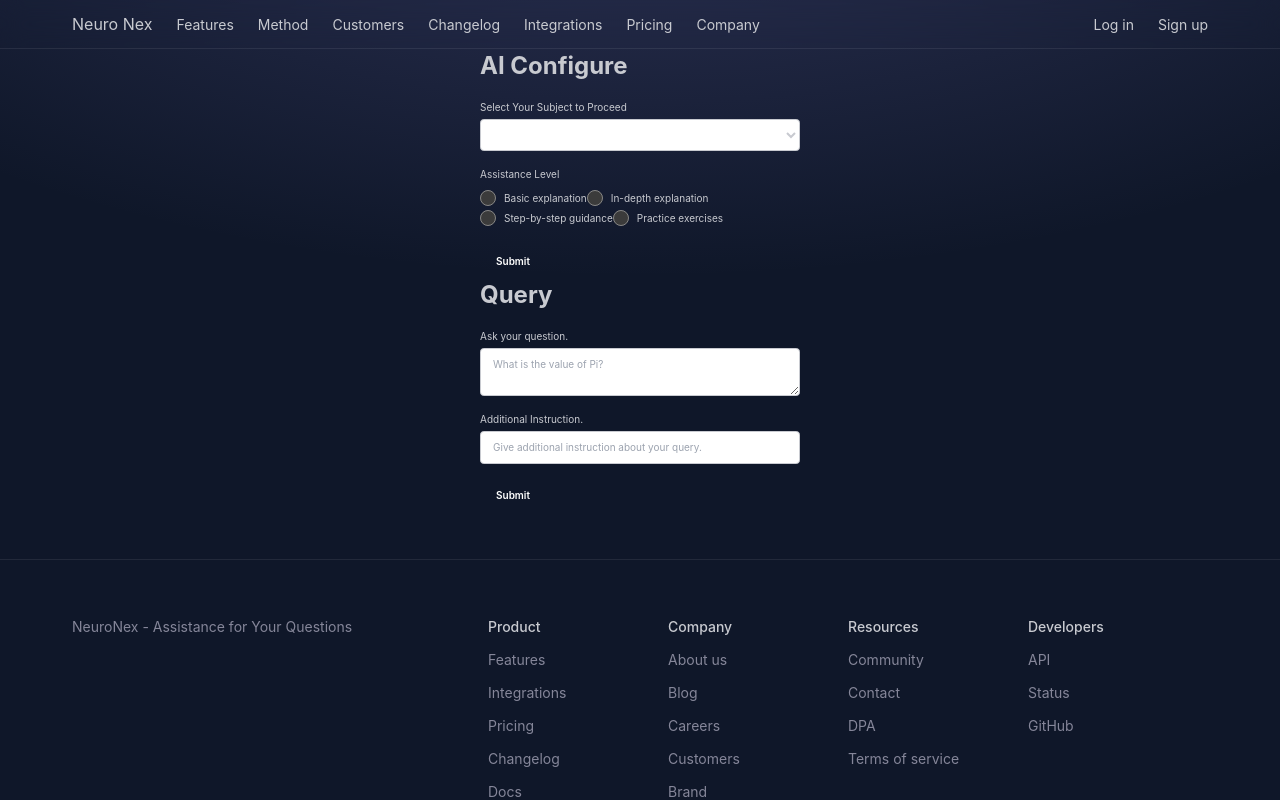
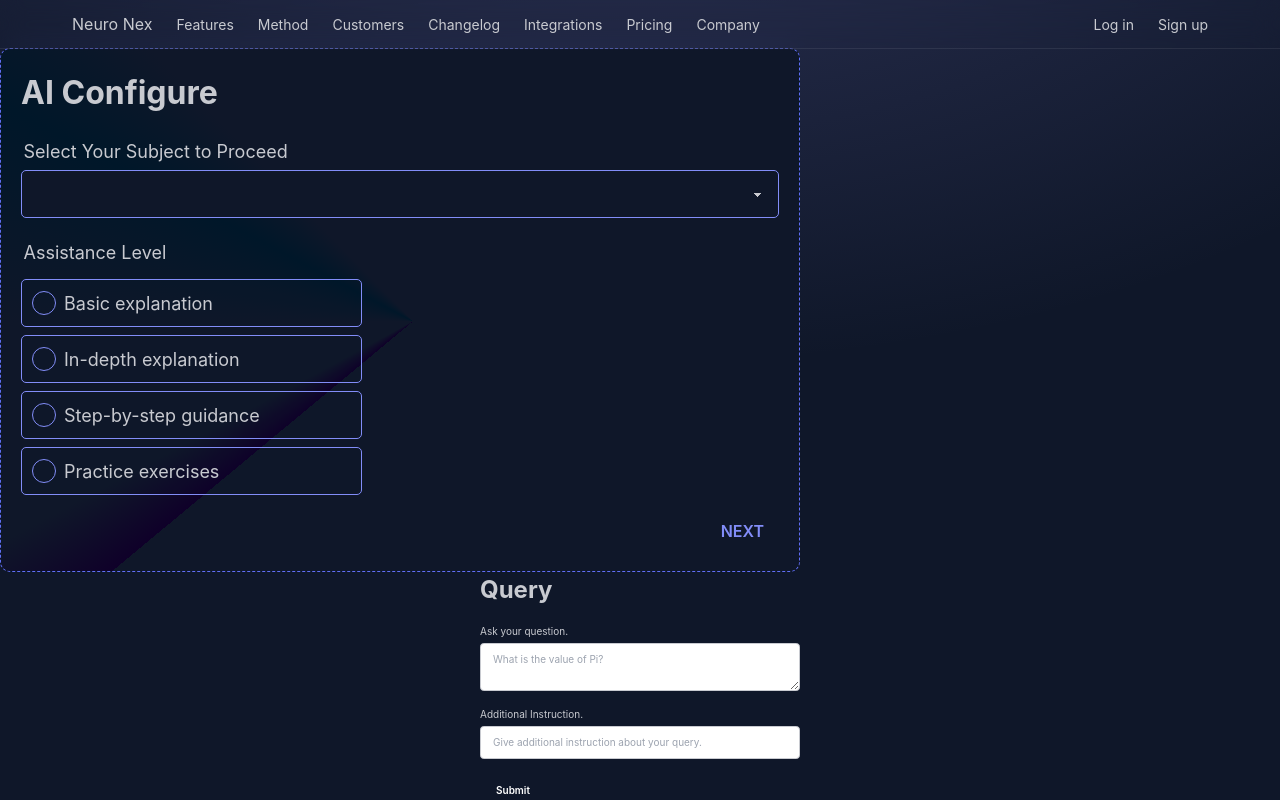
Before and after one commit to hasanshahriar32/neuronex_client, a React (Vite) app: page /compose in a window 1280 px wide. Shown: the top 800 px of the page. Built offline with nearby package versions, Linux system fonts and the light colour scheme; no server answers; sample sign-in values are in the browser's storage.

Commit message:
updated ai settings

```diff
--- a/src/components/FormComposed/AiSetting/AiSetting.jsx
+++ b/src/components/FormComposed/AiSetting/AiSetting.jsx
@@ -19,19 +19,26 @@
   // }
 
   return (
-    <form onSubmit={handleSubmit(onSubmit)} className="max-w-lg mx-auto">
-      <h1 className="text-2xl font-bold mb-4">AI Configure</h1>
+    <div className="card flex-shrink-0 border-secondary-focus bg-hero-glow bg-blend-darken  w-full max-w-7xl border-dashed border shadow-2xl bg-base-100">
+      <div className="card-body">
+        <form onSubmit={handleSubmit(onSubmit)} className="">
+          <h1 className="text-4xl font-bold mb-4">AI Configure</h1>
 
-      <div className="mb-4">
-        <label className="block">
-          <span className="text-gray-700">Select Your Subject to Proceed</span>
+          <div className="mb-4 form-control">
+            <label className=" flex flex-col">
+              <span className="label text-gray-700 text-lg">
+                Select Your Subject to Proceed
+              </span>
               <select
                 {...register("subject-selection", {
                   required: true,
                 })}
                 aria-invalid={errors["subject-selection"] ? "true" : "false"}
-            className="form-select mt-1 block w-full py-2 px-3 border border-gray-300 bg-white rounded-md shadow-sm focus:outline-none focus:ring-indigo-500 focus:border-indigo-500"
+                className="form-select select text-lg h-12 w-full  border-secondary text-gray-700"
               >
+                <option disabled selected>
+                  Subject Selection
+                </option>
                 <option value="Mathematics">Mathematics</option>
                 <option value="Chemistry">Chemistry</option>
                 <option value="Physics">Physics</option>
@@ -47,15 +54,21 @@
           </div>
 
           <div className="mb-4">
-        <p className="mb-2">Assistance Level</p>
+            <p className="mb-2 label text-lg">Assistance Level</p>
             {[
               { label: "Basic explanation", value: "Basic explanation" },
               { label: "In-depth explanation", value: "In-depth explanation" },
-          { label: "Step-by-step guidance", value: "Step-by-step guidance" },
+              {
+                label: "Step-by-step guidance",
+                value: "Step-by-step guidance",
+              },
               { label: "Practice exercises", value: "Practice exercises" },
             ].map(({ label, value }, index) => {
               return (
-            <label key={value + index} className="inline-flex items-center">
+                <label
+                  key={value + index}
+                  className="text-lg h-12 min-w-[250px] max-w-[45%] flex flex-row flex-wrap overflow-hidden items-center input input-ghost border-secondary border-solid hover:border-double focus:border-dashed mb-2"
+                >
                   <input
                     {...register("assistance-level", {
                       required: "Please select an item in the list.",
@@ -63,9 +76,9 @@
                     aria-invalid={errors["assistance-level"] ? "true" : "false"}
                     value={value}
                     type="radio"
-                className="form-radio h-4 w-4 text-indigo-600 transition duration-150 ease-in-out"
+                    className="form-radio h-6 w-6 radio radio-secondary text-indigo-600 transition duration-150 ease-in-out"
                   />
-              <span className="ml-2">{label}</span>
+                  <span className="ml-2 ">{label}</span>
                 </label>
               );
             })}
@@ -76,12 +89,16 @@
             )}
           </div>
 
+          <div className="flex justify-end w-full">
             <button
               disabled={isSubmitting}
-        className="bg-indigo-500 text-white font-semibold py-2 px-4 rounded shadow hover:bg-indigo-600 focus:outline-none focus:ring-2 focus:ring-indigo-500 focus:ring-offset-2"
+              className="btn btn-secondary text-md btn-outline border border-secondary btn-lg "
             >
-        Submit
+              Next
             </button>
+          </div>
         </form>
+      </div>
+    </div>
   );
 }
```
Lines whose indentation alone changed are shown as unchanged.
